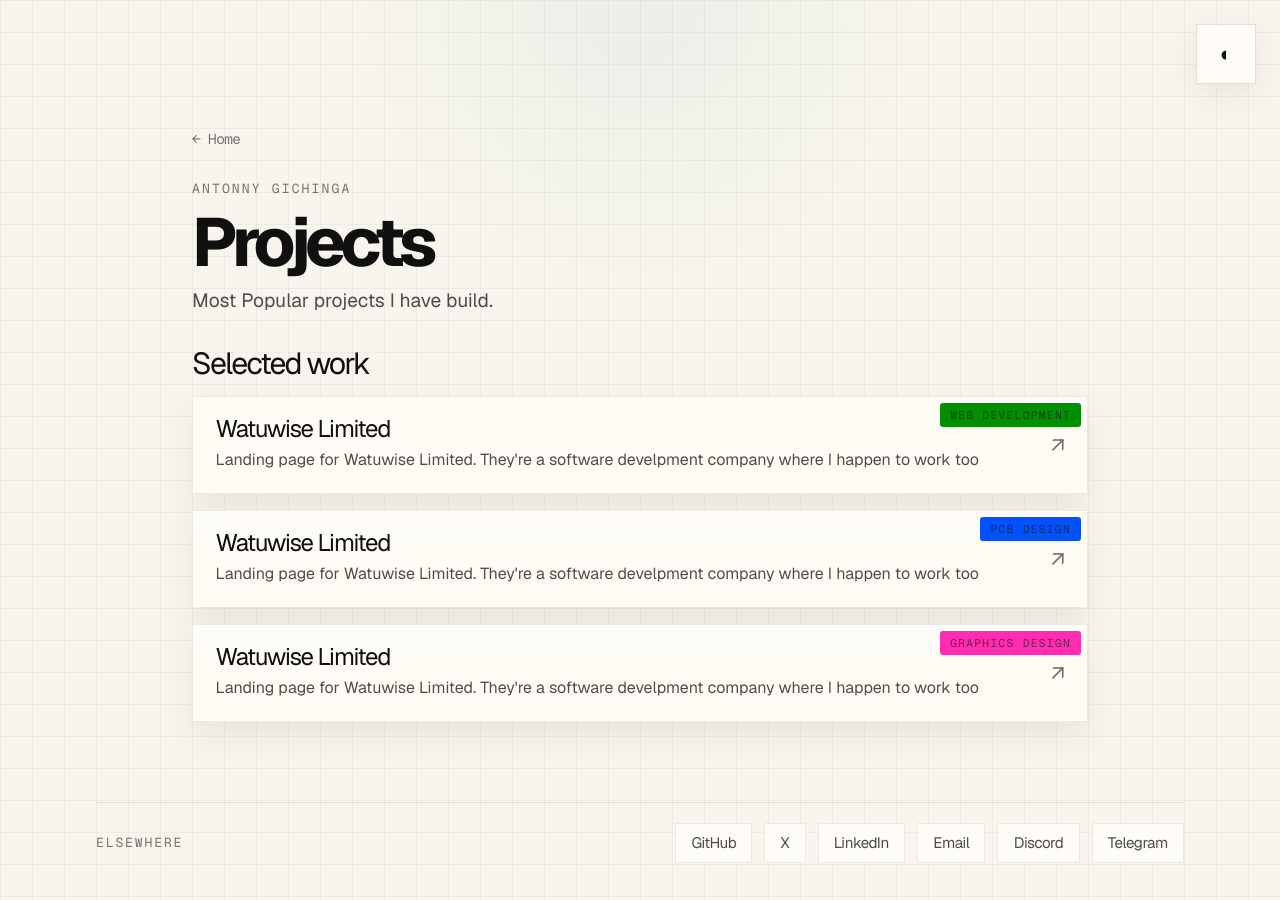
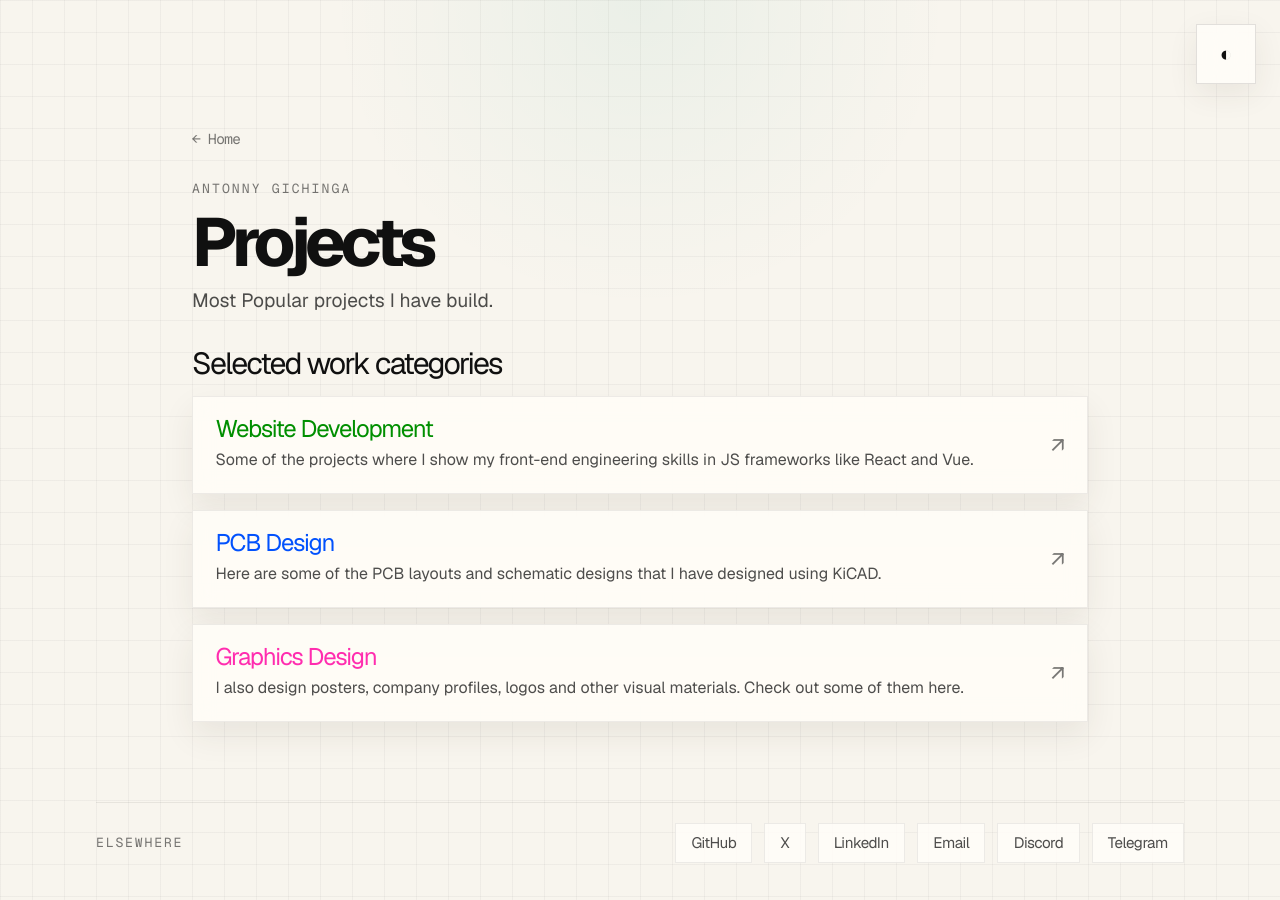
Before and after one commit to giichinga/giichinga, a plain HTML site: page projects/projects.html in a window 1280 px wide. Drawn offline with Linux system fonts and the light colour scheme.

Commit message:
cosmetics

```diff
--- a/projects/projects.html
+++ b/projects/projects.html
@@ -30,29 +30,26 @@
                     <p class=detail-summary>Most Popular projects I have build.</p>
                 </header>
                 <section class=project-board aria-labelledby=project-board-title>
-                    <h2 id=project-board-title class=project-board-title>Selected work</h2>
+                    <h2 id=project-board-title class=project-board-title>Selected work categories</h2>
                     <div class=project-list>
                         <a class=project-card href=https://watuwise.com/ target=_blank rel=noreferrer>
-                            <div class=project-card-copy>
-                                <h3>Watuwise Limited</h3>
-                                <div class="web-dev">Web Development</div>
-                                <p>Landing page for Watuwise Limited. They're a software develpment company where I happen to work too</p>
+                            <div class=project-card-copy web-dev>
+                                <h3 class=web-dev>Website Development</h3>
+                                <p>Some of the projects where I show my front-end engineering skills in JS frameworks like React and Vue.</p>
                             </div>
                             <span class=project-card-arrow aria-hidden=true>↗</span>
                         </a>
                          <a class=project-card href=https://watuwise.com/ target=_blank rel=noreferrer>
                             <div class=project-card-copy>
-                                <h3>Watuwise Limited</h3>
-                                <div class="pcb">PCB Design</div>
-                                <p>Landing page for Watuwise Limited. They're a software develpment company where I happen to work too</p>
+                                <h3 class=pcb>PCB Design</h3>
+                                <p>Here are some of the PCB layouts and schematic designs that I have designed using KiCAD.</p>
                             </div>
                             <span class=project-card-arrow aria-hidden=true>↗</span>
                         </a>
                         <a class=project-card href=https://watuwise.com/ target=_blank rel=noreferrer>
                             <div class=project-card-copy>
-                                <h3>Watuwise Limited</h3>
-                                <div class="design">Graphics Design</div>
-                                <p>Landing page for Watuwise Limited. They're a software develpment company where I happen to work too</p>
+                                <h3 class=design>Graphics Design</h3>
+                                <p>I also design posters, company profiles, logos and other visual materials. Check out some of them here.</p>
                             </div>
                             <span class=project-card-arrow aria-hidden=true>↗</span>
                         </a>
```
Also changed, not shown: css/main.css.
